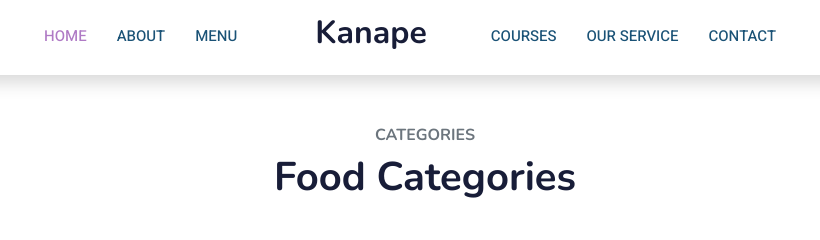
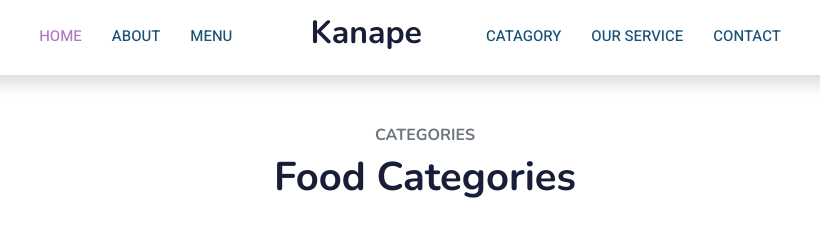
Before and after one commit to Abusayeed195/kanape, a plain HTML site: page courses.html in a window 1280 px wide. Shown: the top 240 px of the page, 215-1035 px from the left. Drawn offline with nearby package versions, Linux system fonts and the light colour scheme.

Commit message:
Update courses.html

```diff
--- a/courses.html
+++ b/courses.html
@@ -52,7 +52,7 @@
                 <a href="index.html" class="navbar-brand d-flex align-items-center px-4 px-lg-5">
                     <h2>Kanape</h2>
                 </a>
-                <a href="courses.html" class="nav-item nav-link">Courses</a>
+                <a href="courses.html" class="nav-item nav-link">Catagory</a>
                 <a href="team.html" class="nav-item nav-link">Our service</a>
                 <a href="contact.html" class="nav-item nav-link">Contact</a>
             </div>
```
